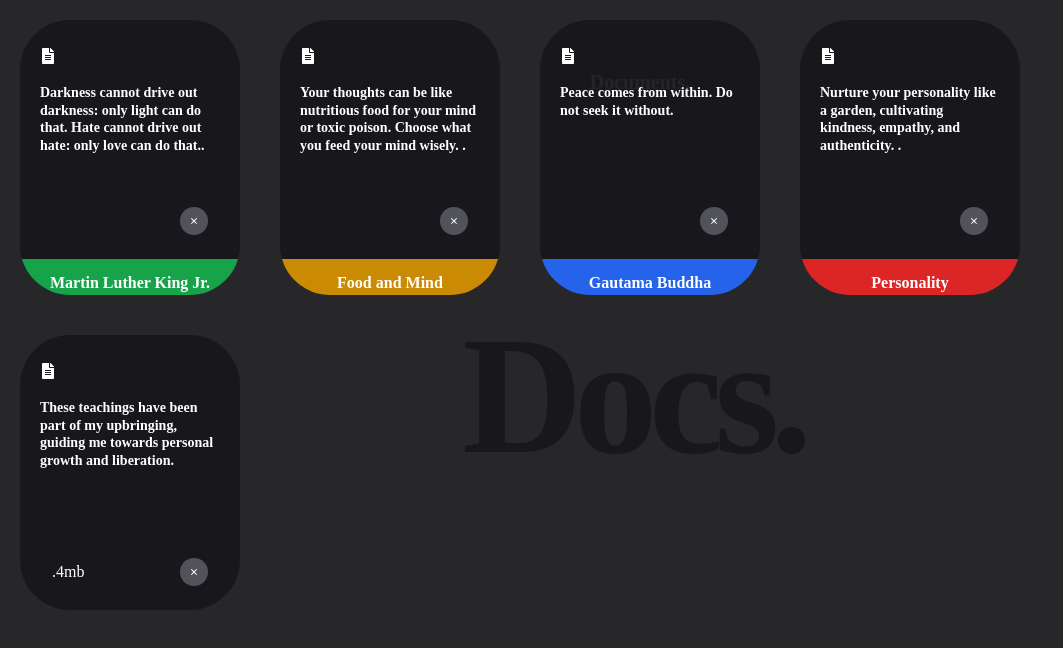
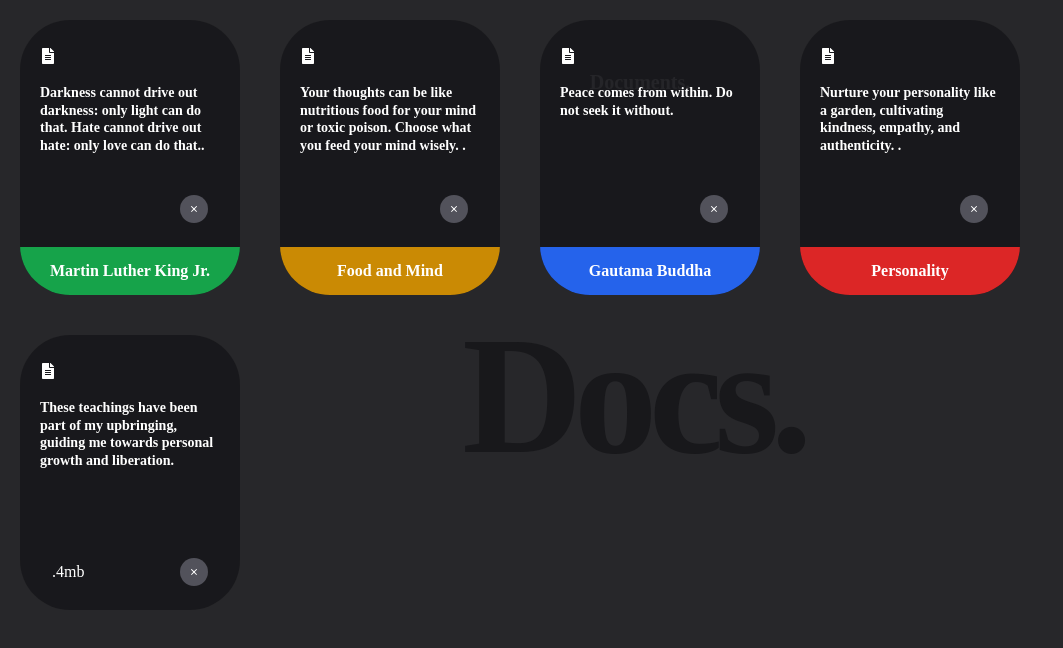
Before and after one commit to ShantanuKH/MotionDocs, a React (Vite) app: page / in a window 1280 px wide. Shown: the top 648 px of the page, without its empty margins (0-1063 px from the left). Built offline with nearby package versions, Linux system fonts and the light colour scheme.

Commit message:
Update Card.jsx

```diff
--- a/src/components/Card.jsx
+++ b/src/components/Card.jsx
@@ -26,7 +26,7 @@ function Card({data, reference}) {
         </div>
 
         {data.tag.isOpen && (
-          <div className={`tag w-full  bg-${data.tag.tagColor}-600  flex justify-center items-center pt-3 cursor-pointer`}>
+          <div className={`tag w-full  bg-${data.tag.tagColor}-600  flex justify-center items-center py-3 cursor-pointer`}>
             <h3 className='font-semibold'>{data.tag.tagTitle}</h3>
           </div>
         )}
```
